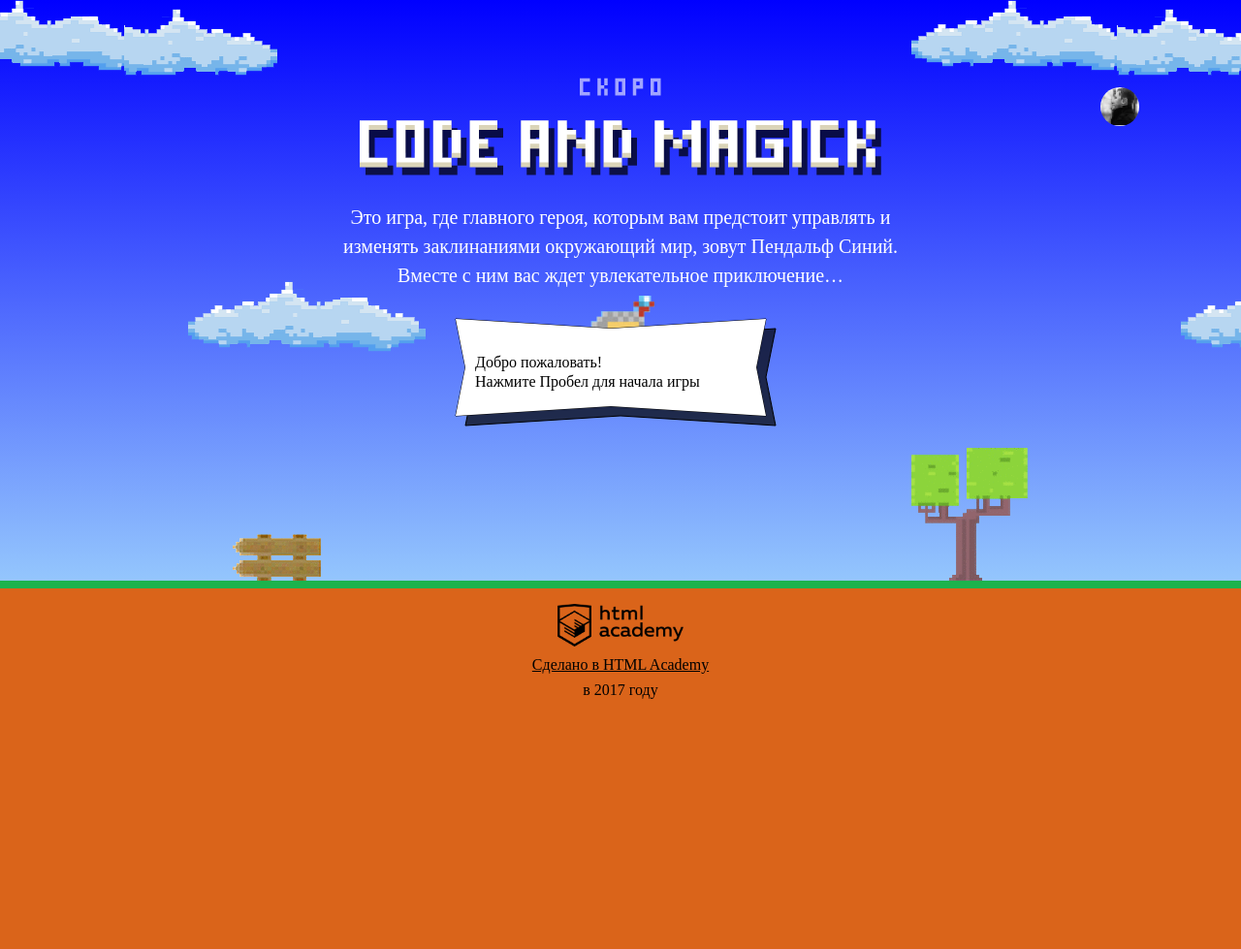
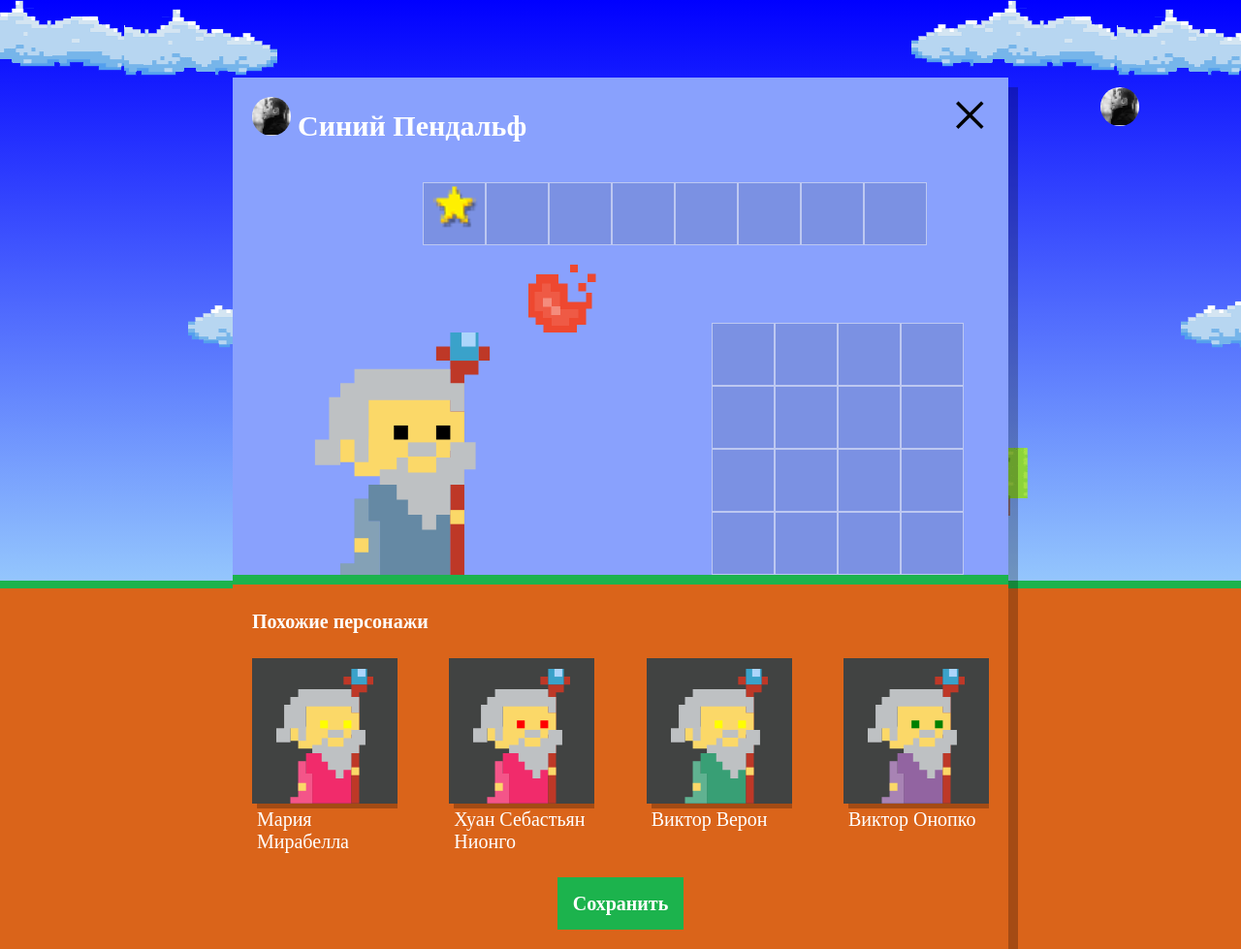
Before and after one commit to marinasalamatina/1152815-code-and-magick-19, a website: page index.html in a window 1280 px wide. Shown: the whole page at 97% size. Before the commit the page ends 800 px from the top, so only its background shows below. Drawn offline with Linux system fonts and the light colour scheme; a web font is replaced by a local one.

Commit message:
Add setup.js

```diff
--- a/index.html
+++ b/index.html
@@ -204,6 +204,7 @@
     };
 
   </script>
+  <script src="js/setup.js"></script>
   <script src="js/stat.js"></script>
   <script src="js/game.js"></script>
 
--- /dev/null
+++ b/js/setup.js
@@ -0,0 +1,69 @@
+'use strict';
+
+var WIZARD_NAMES = ['Иван', 'Хуан Себастьян', 'Мария', 'Кристоф', 'Виктор', 'Юлия', 'Люпита', 'Вашингтон'];
+var WIZARD_SURNAMES = ['Да Марья', 'Верон', 'Мирабелла', 'Вальц', 'Онопко', 'Топольницкая', 'Нионго', 'Ирвмнг'];
+var WIZARD_COAT_COLOR = ['rgb(101, 137, 164)', 'rgb(241, 43, 107)', 'rgb(146, 100, 161)', 'rgb(56, 159, 117)', 'rgb(215, 210, 55)', 'rgb(0, 0, 0)'];
+var WIZARD_EYES_COLOR = ['black', 'red', 'blue', 'yellow', 'green'];
+
+var userDialog = document.querySelector('.setup');
+userDialog.classList.remove('hidden');
+
+document.querySelector('.setup-similar').classList.remove('hidden');
+
+var similarListElement = document.querySelector('.setup-similar-list');
+var similarWizardTemplate = document.querySelector('#similar-wizard-template').content.querySelector('.setup-similar-item');
+
+function getRandomNumber(min, max) {
+  return Math.round(Math.random() * (max - min) + min);
+}
+
+var wizards = [
+  {
+    name: WIZARD_NAMES[getRandomNumber(0, 7)],
+    surname: WIZARD_SURNAMES[getRandomNumber(0, 7)],
+    coatColor: WIZARD_COAT_COLOR[getRandomNumber(0, 5)],
+    eyesColor: WIZARD_EYES_COLOR[getRandomNumber(0, 5)],
+  },
+  {
+    name: WIZARD_NAMES[getRandomNumber(0, 7)],
+    surname: WIZARD_SURNAMES[getRandomNumber(0, 7)],
+    coatColor: WIZARD_COAT_COLOR[getRandomNumber(0, 5)],
+    eyesColor: WIZARD_EYES_COLOR[getRandomNumber(0, 5)],
+  },
+  {
+    name: WIZARD_NAMES[getRandomNumber(0, 7)],
+    surname: WIZARD_SURNAMES[getRandomNumber(0, 7)],
+    coatColor: WIZARD_COAT_COLOR[getRandomNumber(0, 5)],
+    eyesColor: WIZARD_EYES_COLOR[getRandomNumber(0, 5)],
+  },
+  {
+    name: WIZARD_NAMES[getRandomNumber(0, 7)],
+    surname: WIZARD_SURNAMES[getRandomNumber(0, 7)],
+    coatColor: WIZARD_COAT_COLOR[getRandomNumber(0, 5)],
+    eyesColor: WIZARD_EYES_COLOR[getRandomNumber(0, 5)],
+  }
+];
+
+var renderWizard = function (wizard) {
+  var wizardElement = similarWizardTemplate.cloneNode(true);
+
+  wizardElement.querySelector('.setup-similar-label').textContent = wizard.name + '\n' + wizard.surname;
+
+
+  wizardElement.querySelector('.wizard-coat').style.fill = wizard.coatColor;
+  wizardElement.querySelector('.wizard-eyes').style.fill = wizard.eyesColor;
+
+  return wizardElement;
+};
+
+function addWizardsToList(arr) {
+  var fragment = document.createDocumentFragment();
+  for (var i = 0; i < arr.length; i++) {
+    fragment.appendChild(renderWizard(arr[i]));
+  }
+  similarListElement.appendChild(fragment);
+}
+
+addWizardsToList(wizards);
+
+userDialog.querySelector('.setup-similar').classList.remove('hidden');
```
